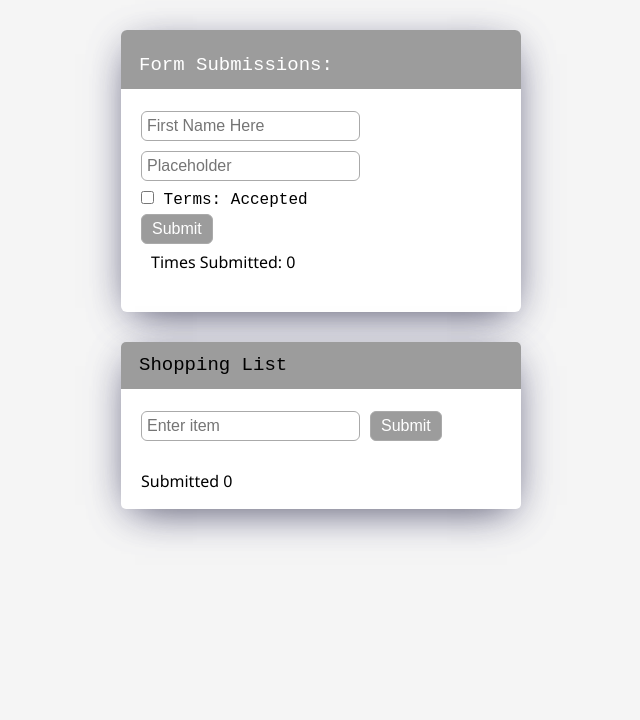
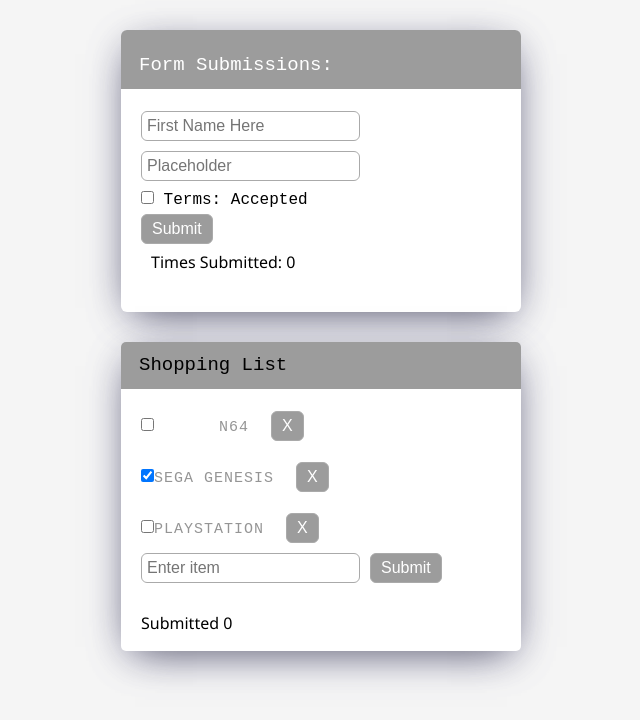
Before and after one commit to PVOBrien/ReactWork, a React (Create React App) app in the folder tutorial-app/: page / in a window 1280 px wide. Shown: the top 720 px of the page, without its empty margins (319-959 px from the left). Built offline with nearby package versions, Linux system fonts and the light colour scheme.

Commit message:
working list
still sorting out unique key prop warning.

```diff
--- a/tutorial-app/src/shoppingList/ShoppingList.js
+++ b/tutorial-app/src/shoppingList/ShoppingList.js
@@ -9,16 +9,22 @@ class ShoppingList extends Component {
 
     this.state = {
       listItem: '',
-      timesEntered: 0,
       enteredListItems: [
-        { name: 'N64', id: '1', completed: false},
-        { name: 'N64', id: '2', completed: true},
-        { name: 'N64', id: '3', completed: false}
+        { name: 'N64', id: 'this-1', completed: false },
+        { name: 'Sega Genesis', id: 'this-2', completed: true },
+        { name: 'Playstation', id: 'this-3', completed: false }
       ],
-      vErrors: {}
+      vErrors: {},
+      timesEntered: 0
     }
 
-    this.vErrorsCheck = this.vErrorsCheck.bind(this)
+    // handleOnChange uses arrow function
+    this.handleCompletedToggle = this.handleCompletedToggle.bind(this);
+    this.handleDelete = this.handleDelete.bind(this)
+    this.handleOnSubmit = this.handleOnSubmit.bind(this)
+    // handleOnSubmit uses arrow function
+    this.vErrorsCheck = this.vErrorsCheck.bind(this);
+
   }
   // ^^^ constructor + state ^^^
   // ===========================
@@ -27,9 +33,10 @@ class ShoppingList extends Component {
   handleOnChange = (e) => {
     const target = e.target;
     const name = e.target.name;
-    const value = (
-      target.type === 'text' ? target.value : target.checked
-    )
+    const value = target.value;
+    // const value = (
+    //   target.type === 'text' ? target.value : target.checked
+    // )
 
     // console.log("what is value: " + target.value);
 
@@ -38,14 +45,57 @@ class ShoppingList extends Component {
     })
   }
 
-  handleOnSubmit = (e) => {
+  handleCompletedToggle(e) {
+    const target = e.target;
+    const itemindexValue = target.attributes.itemindex.value // TODO: build out "target". Makes this all more human readable
+    const index = parseInt(itemindexValue, 10) // from video "access buttons custom attributes". Also, this const index is NOT the same as the render index.
+
+    console.log('Tog this: ' + index);
+
+    const tempItemsState = [...this.state.enteredListItems]; // I'm hoping that having to constantly hold a temp state to properly update a state is just showing the inner workings, otherwise there could be a lot of tempState holding.
+    tempItemsState[index].completed = target.checked;
+
+    this.setState({
+      enteredListItems: tempItemsState
+    });
+  }
+
+
+  handleDelete(e) {
+    const target = e.target;
+    const itemindexvalue = target.attributes.itemindex.value
+    const index = parseInt(itemindexvalue, 10) // from video "access buttons custom attributes"
+
+    console.log('DEL this: ' + index);
+
+    const tempItemsState = [...this.state.enteredListItems];
+    tempItemsState.splice([index], 1);
+
+    this.setState({
+      enteredListItems: tempItemsState
+    });
+
+  }
+
+  handleOnSubmit(e) {
     e.preventDefault();
+
+    console.log("Attributes: " + e);
 
     let trueSubmit = this.vErrorsCheck();
 
     if (trueSubmit) {
+
+      const newItem = {
+        completed: false,
+        name: this.state.listItem
+      }
+
       this.setState((state) => {
-        return { timesEntered: state.timesEntered += 1 } // why is "return" necessary? because it's in a deeper code block (e.g. the "if..."" statement?)
+        return {
+          timesEntered: state.timesEntered += 1, // why is "return" necessary? because it's in a deeper code block (e.g. the "if..."" statement?)? must be?
+          enteredListItems: [...state.enteredListItems, newItem] // the "..." must be a nifty way to just be to include everything in that array into the new/next/temp array, then do whatever to it/with it.
+        }
       })
     }
   }
@@ -83,6 +133,33 @@ class ShoppingList extends Component {
             <h3>Shopping List</h3>
           </header>
           <main>
+            {!enteredListItems.length && <p>The list is empty</p>} {/* super weird that it's truthiness is so built in. Like... the second statement is true by definition. TODO: write it out as a fully fledged if() statement. */}
+            <ul>
+              {
+                enteredListItems.map((item, index) => {
+                  return (
+                    <li
+                      key={item.id} // key is "hidden" to html. doesn't show up in elements of browser console. Also using the item's ID, *NOT* the index because "this JSX is a little more complex..." video2.3 @2:27
+                      className={item.id} // className == class (css), and does show up in browser console elements.
+                    >
+                      <input
+                        type="checkbox"
+                        checked={item.completed} // this is boolean. checked/unchecked
+                        onChange={this.handleCompletedToggle}
+                        itemindex={index} //alllowercase 'itemindex" because REACT DOCS. ???
+                      />
+                      <span>{item.name}</span>
+                      <button
+                        itemindex={index}
+                        onClick={this.handleDelete}
+                      >
+                        X</button>
+                    </li>
+                    // {console.log("what is item: " + item); } TODO: no way to console in render?
+                  )
+                })
+              }
+            </ul>
             <form onSubmit={this.handleOnSubmit}>
               <div className="error"> {this.state.vErrors.noItem}</div>
               <input
```
